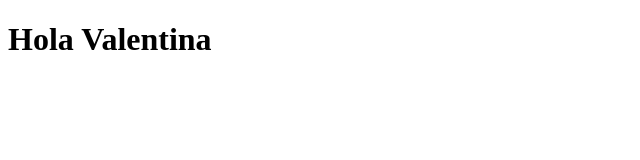
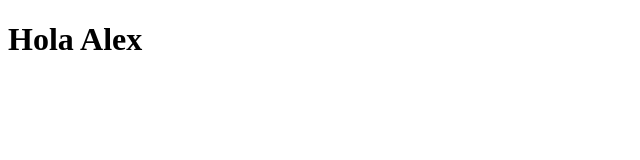
Before and after one commit to alexrodriguezalejo/CaCPython, a plain HTML site: page index.html in a window 1280 px wide. Shown: the whole page, without its empty margins (0-640 px from the left). Drawn offline with Linux system fonts and the light colour scheme.

Commit message:
agregue ale

```diff
--- a/index.html
+++ b/index.html
@@ -7,6 +7,6 @@
     <title>Document</title>
 </head>
 <body>
-    <h1>Hola Valentina</h1>
+    <h1>Hola Alex</h1>
 </body>
 </html>
```
